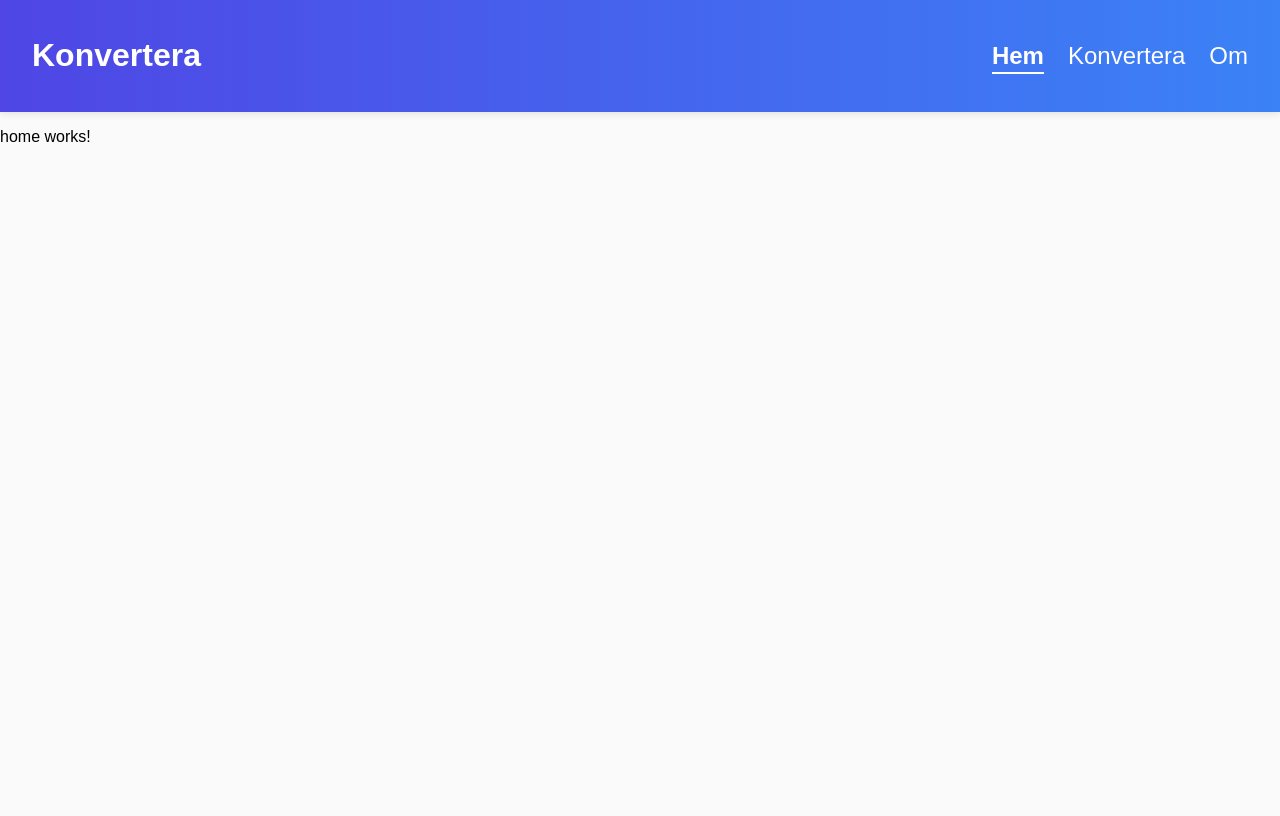
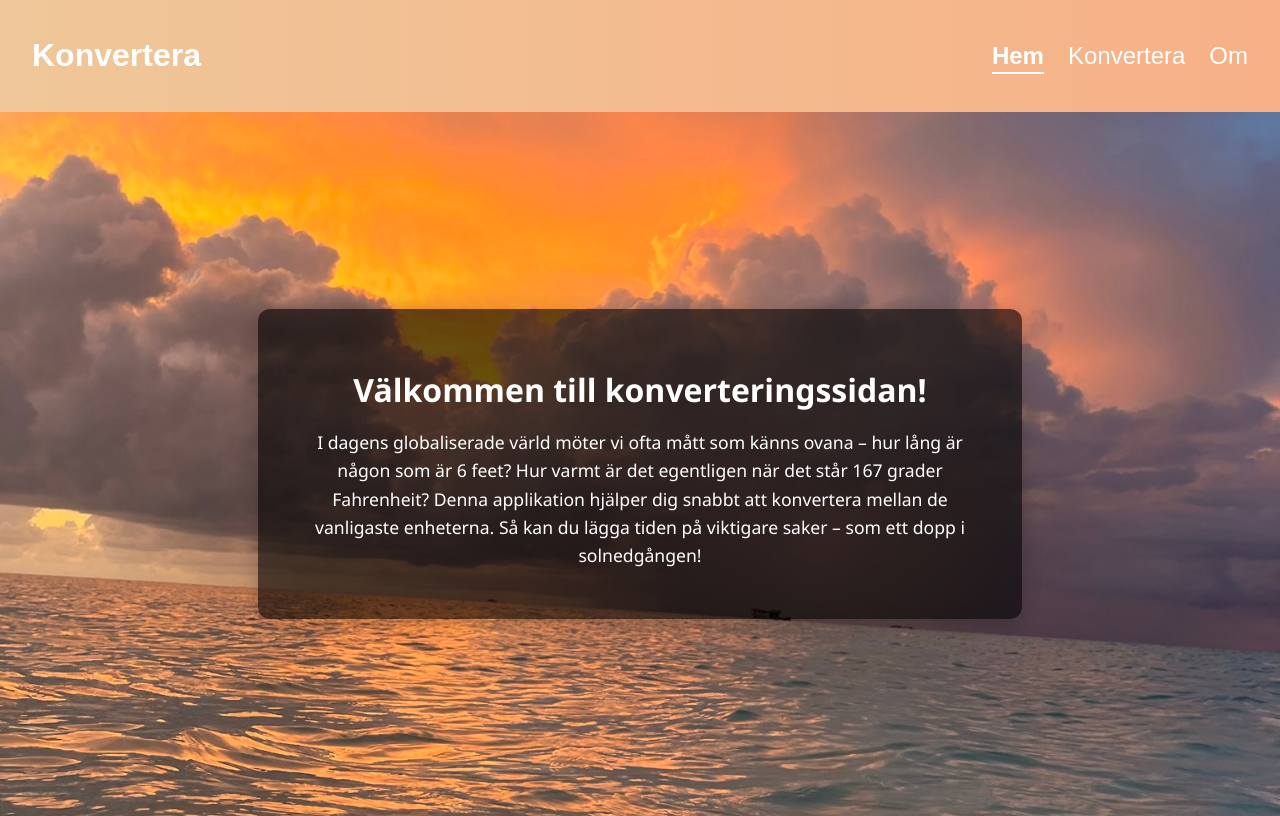
Before and after one commit to nathalievaster/convert, an Angular app: page /home in a window 1280 px wide. Built offline with nearby package versions, Linux system fonts and the light colour scheme.

Commit message:
hem-sidan, plus ny design på meny

```diff
--- a/src/app/app.component.css
+++ b/src/app/app.component.css
@@ -3,7 +3,7 @@ header {
     justify-content: space-between;
     align-items: center;
     padding: 1rem 2rem;
-    background: linear-gradient(90deg, #4f46e5, #3b82f6);
+    background: linear-gradient(90deg, #e59b4689, #f6803b9a);
     color: white;
     box-shadow: 0 2px 8px rgba(0, 0, 0, 0.1);
 }
--- a/src/app/pages/convert/convert.component.html
+++ b/src/app/pages/convert/convert.component.html
@@ -1,4 +1,4 @@
-<h2>Konvertera värden</h2>
+<h1>Konvertera värden</h1>
 
 <div class="converter">
   <label>
--- a/src/app/pages/home/home.component.css
+++ b/src/app/pages/home/home.component.css
@@ -0,0 +1,33 @@
+section {
+    background-image: url('/sunset.JPEG');
+    background-size: cover;
+    background-position: center;
+    background-repeat: no-repeat;
+    min-height: 80vh;
+    display: flex;
+    align-items: center;
+    justify-content: center;
+    padding: 2rem;
+    color: white;
+  }
+
+  .hero-content {
+    background: rgba(0, 0, 0, 0.6);
+    padding: 2rem;
+    border-radius: 12px;
+    max-width: 700px;
+    text-align: center;
+    font-family: 'Segoe UI', Tahoma, Geneva, Verdana, sans-serif;
+    box-shadow: 0 4px 20px rgba(0,0,0,0.2);
+  }
+
+  .hero-content h1 {
+    font-size: 2rem;
+    margin-bottom: 1rem;
+    color: #fff;
+  }
+
+  .hero-content p {
+    font-size: 1.1rem;
+    line-height: 1.6;
+  }
--- a/src/app/pages/home/home.component.html
+++ b/src/app/pages/home/home.component.html
@@ -1 +1,10 @@
-<p>home works!</p>
+<section>
+    <div class="hero-content">
+      <h1>Välkommen till konverteringssidan!</h1>
+      <p>
+        I dagens globaliserade värld möter vi ofta mått som känns ovana – hur lång är någon som är 6 feet?
+        Hur varmt är det egentligen när det står 167 grader Fahrenheit? Denna applikation hjälper dig snabbt
+        att konvertera mellan de vanligaste enheterna. Så kan du lägga tiden på viktigare saker – som ett dopp i solnedgången!
+      </p>
+    </div>
+  </section>
--- a/src/styles.css
+++ b/src/styles.css
@@ -3,3 +3,6 @@ body {
     font-family: Arial, sans-serif;
     background-color: #fafafa;
   }
+h1 {
+  text-align: center;
+}
```
Also changed, not shown: public/sunset.JPEG (added).
